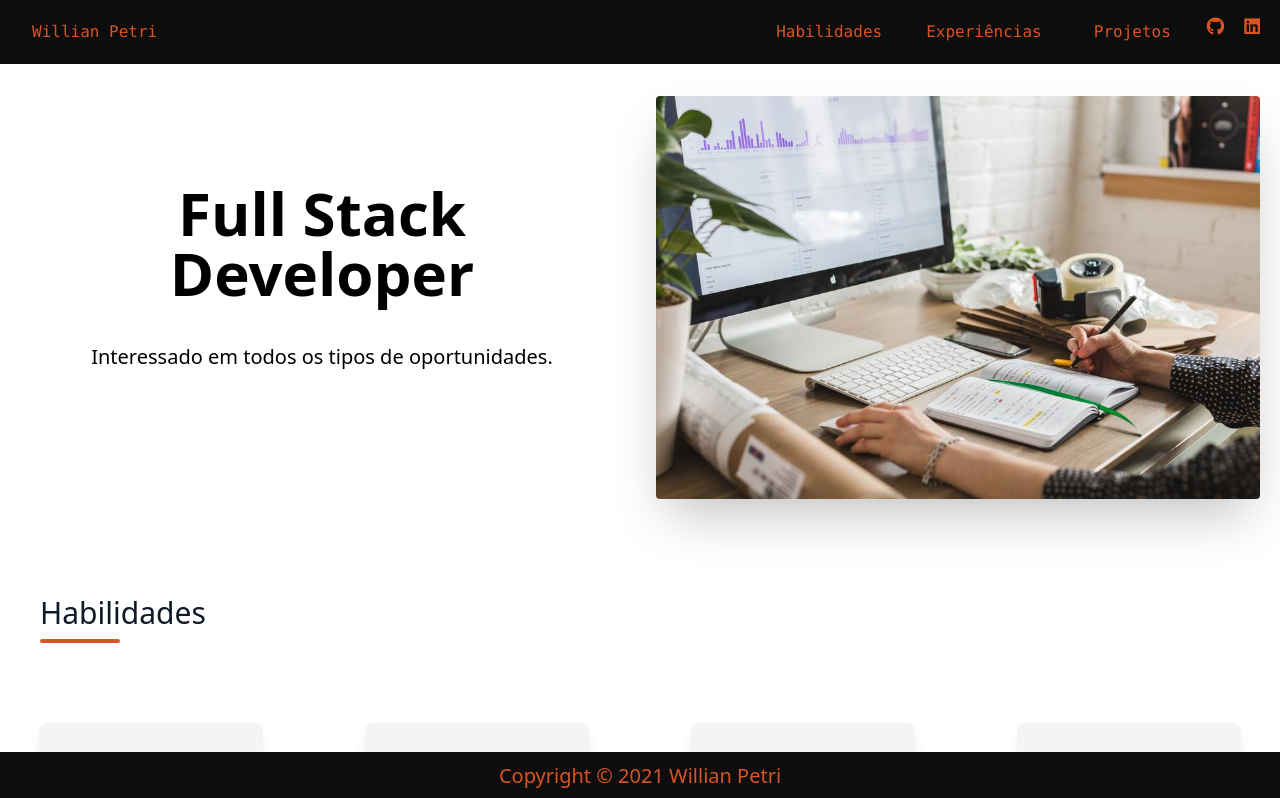
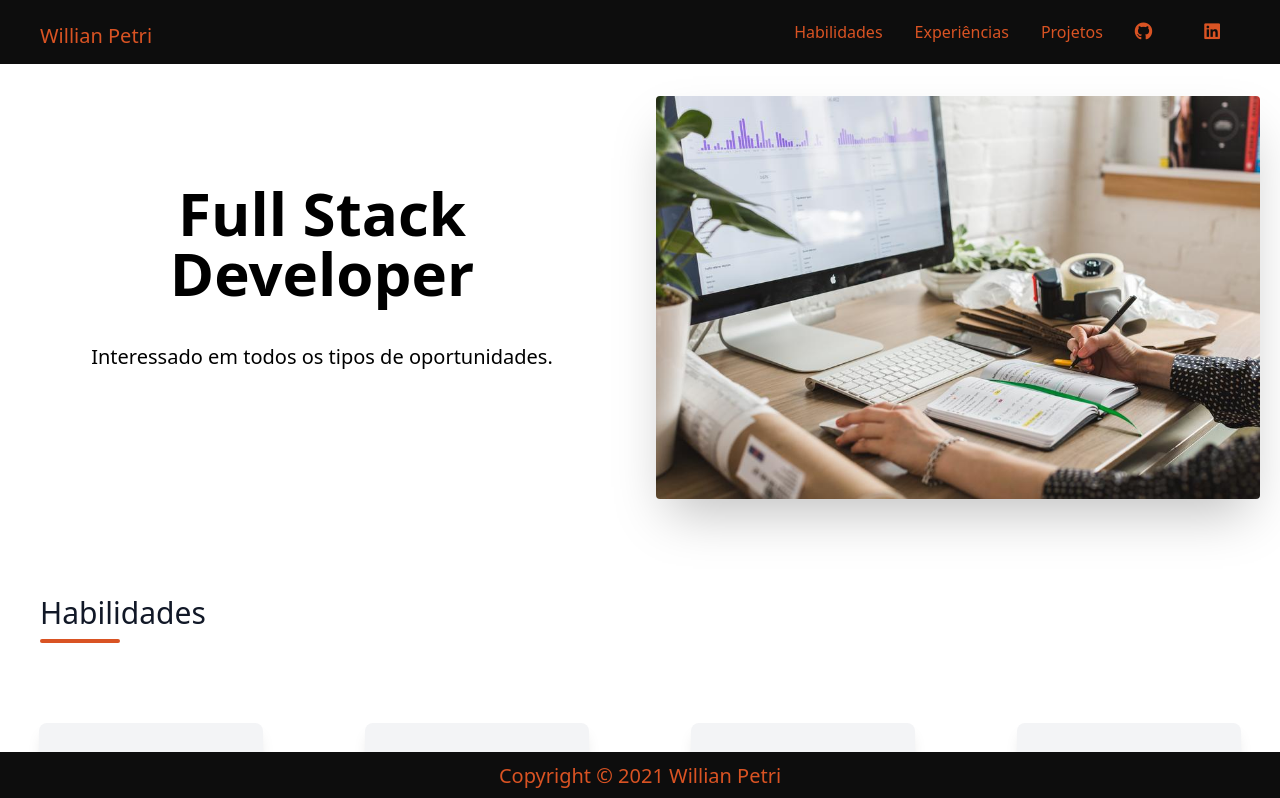
Before and after one commit to willianPetri/Portfolio, a React (Create React App) app: page / in a window 1280 px wide. Shown: the top 798 px of the page. Built offline with nearby package versions, Linux system fonts and the light colour scheme.

Commit message:
Updated header responsiveness

```diff
--- a/src/components/Header/index.js
+++ b/src/components/Header/index.js
@@ -3,42 +3,36 @@ import { Link } from 'react-scroll'
 
 const Header = () => {
   const [skills, setSkills] = useState(false);
+  const [toggle, setToggle] = useState(false);
   const [experience, setExperience] = useState(false);
   const [portfolio, setPortfolio] = useState(false);
 
   return (
-    <nav
-    className="flex justify-between items-center h-16 bg-primary text-secondary
-    font-mono fixed top-0 z-50 w-full"
-    role="navigation"
-    >
+    <>
+      <nav className="fixed w-full z-50 top-0 md:h-16 flex flex-wrap items-center justify-between px-2 py-3 bg-primary text-secondary mb-3">
+        <div className="container px-4 mx-auto flex flex-wrap items-center justify-between">
+          <div className="w-full relative flex justify-between md:justify-start md:w-auto md:static md:block ">
             <Link
               to="hero"
               smooth={true}
               spy={true}
               offset={-70}
               duration={800}
-        className='pl-8'
+              className='pl-4 text-xl font-medium cursor-pointer'
             >
               Willian Petri
             </Link>
-      {/* <div className="px-4 cursor-pointer md-hidden">
-      <svg
-          className="h-6 w-6"
-          fill="none"
-          stroke="currentColor"
-          viewBox="0 0 24 24"
-          xmlns="http://www.w3.org/2000/svg"
+            <button
+              className="text-secondary cursor-pointer text-xl leading-none px-3 py-1 border border-solid border-transparent rounded bg-transparent block md:hidden outline-none focus:outline-none"
+              type="button"
+              onClick={() => setToggle(!toggle)}
             >
-          <path
-            strokeLinecap="round"
-            strokeLinejoin="round"
-            strokeWidth={2}
-            d="M4 6h16M4 12h16M4 18h16"
-          />
-        </svg>
-      </div> */}
-      <div className="flex items-center">
+              <i className="fas fa-bars" />
+            </button>
+          </div>
+          <div className={`md:flex flex-grow ${toggle ? 'flex items-center justify-center' : 'hidden'}`}>
+            <ul className="flex flex-col md:flex-row list-none md:ml-auto">
+              <li className='inline-block cursor-pointer px-4 py-2'>
                 <Link
                   to='skills'
                   spy={true}
@@ -47,11 +41,12 @@ const Header = () => {
                   duration={700}
                   onSetActive={() => setSkills(true)}
                   onSetInactive={() => setSkills(false)}
-          className="p-4 mr-3"
                 >
                   Habilidades
                   <div className={`${skills === true ? "h-0.5 w-20 bg-secondary rounded" : 'hidden'}`} />
                 </Link>
+              </li>
+              <li className='inline-block cursor-pointer px-4 py-2'>
                 <Link
                   to='experience'
                   spy={true}
@@ -60,11 +55,12 @@ const Header = () => {
                   duration={1000}
                   onSetActive={() => setExperience(true)}
                   onSetInactive={() => setExperience(false)}
-          className="p-4 mr-5"
                 >
                   Experiências
                   <div className={`${experience === true ? "h-0.5 w-20 bg-secondary rounded" : 'hidden'}`} />
                 </Link>
+              </li>
+              <li className='inline-block cursor-pointer px-4 py-2'>
                 <Link
                   to='portfolio'
                   spy={true}
@@ -73,19 +69,27 @@ const Header = () => {
                   duration={1200}
                   onSetActive={() => setPortfolio(true)}
                   onSetInactive={() => setPortfolio(false)}
-          className="p-4 mr-5"
                 >
                   Projetos
-          <div className={`${portfolio === true ? "h-0.5 w-20 bg-secondary rounded" : 'hidden'}`} />
+                  <div className={`${portfolio === true ? "h-0.5 w-14 ml-4 md:ml-0 bg-secondary rounded" : 'hidden'}`} />
                 </Link>
-        <a href='https://github.com/willianPetri' target="_blank" rel="noopener noreferrer"  className="font-semibold inline-block py-3 mr-5 text-secondary">
-          <i className='fab fa-github text-lg leading-lg animate-bounce'/>
+              </li>
+              <li className='inline-block cursor-pointer px-4'>
+                <a href='https://github.com/willianPetri' target="_blank" rel="noopener noreferrer" className="font-semibold inline-block py-3 mr-5 text-secondary">
+                  <i className='fab fa-github text-lg leading-lg animate-bounce' />
                 </a>
-        <a href='https://www.linkedin.com/in/willian-petri-84a935135/' target="_blank" rel="noopener noreferrer"  className="font-semibold inline-block py-3 mr-5 text-secondary">
+              </li>
+
+              <li className='inline-block cursor-pointer px-4'>
+                <a href='https://www.linkedin.com/in/willian-petri-84a935135/' target="_blank" rel="noopener noreferrer" className="font-semibold inline-block py-3 mr-5 text-secondary">
                   <i className='fab fa-linkedin text-lg leading-lg animate-bounce' />
                 </a>
+              </li>
+            </ul>
+          </div>
         </div>
       </nav>
+    </>
   )
 }
 
```
Lines whose indentation alone changed are shown as unchanged.
